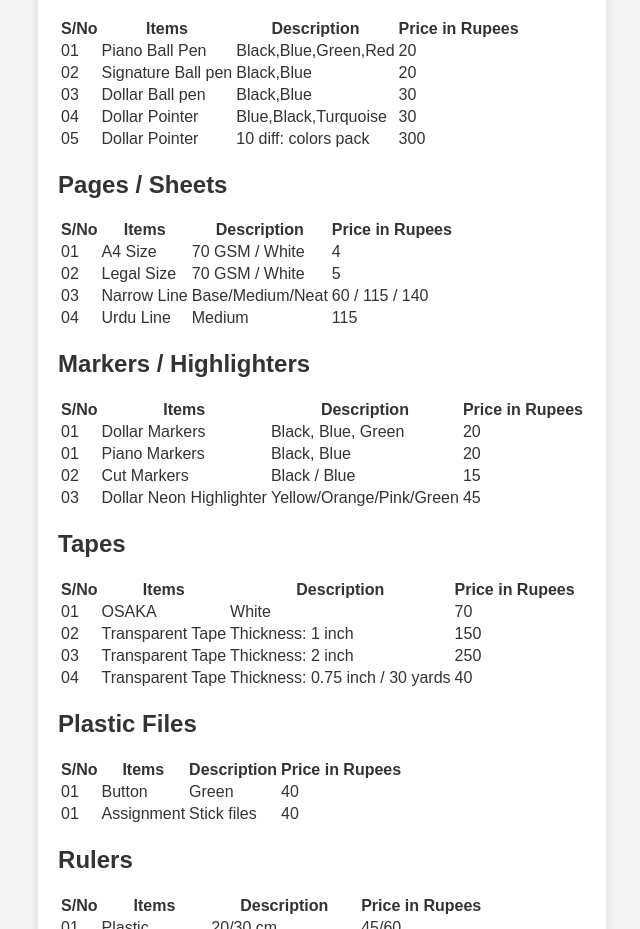
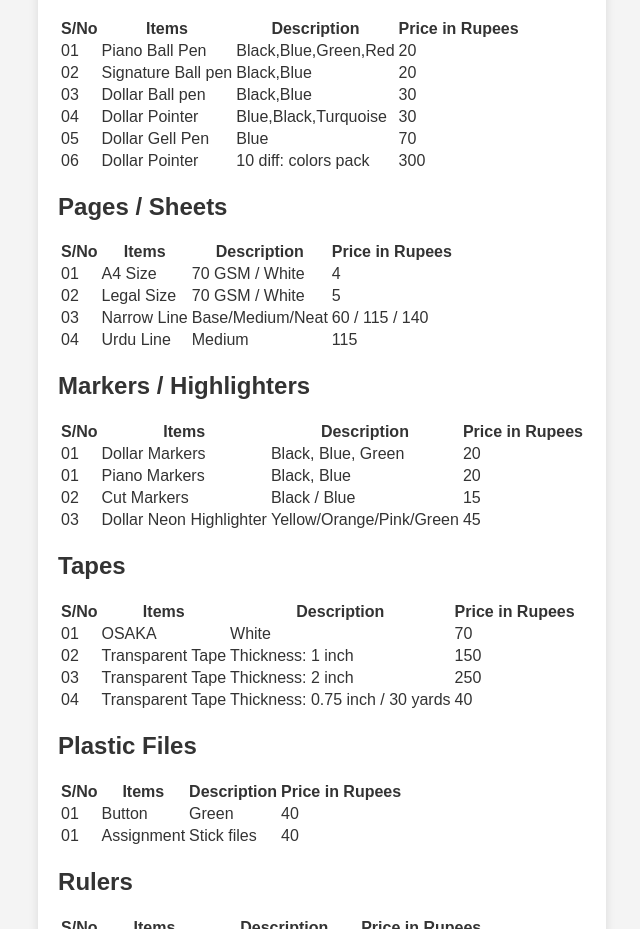
Before and after one commit to muhammadalikhtti/The_Little_Stationer.github.io, a plain HTML site: page index.html in a window 1280 px wide. Shown: the part 1127-2056 px from the top of the page, without its empty margins (318-958 px from the left). Drawn offline with Linux system fonts and the light colour scheme.

Commit message:
Update index.html

```diff
--- a/index.html
+++ b/index.html
@@ -161,6 +161,12 @@
                 </tr>
                 <tr>
                     <td>05</td>
+                    <td>Dollar Gell Pen</td>
+                    <td>Blue</td>
+                    <td>70</td>
+                </tr>
+                <tr>
+                    <td>06</td>
                     <td>Dollar Pointer</td>
                     <td>10 diff: colors pack</td>
                     <td>300</td>
```
